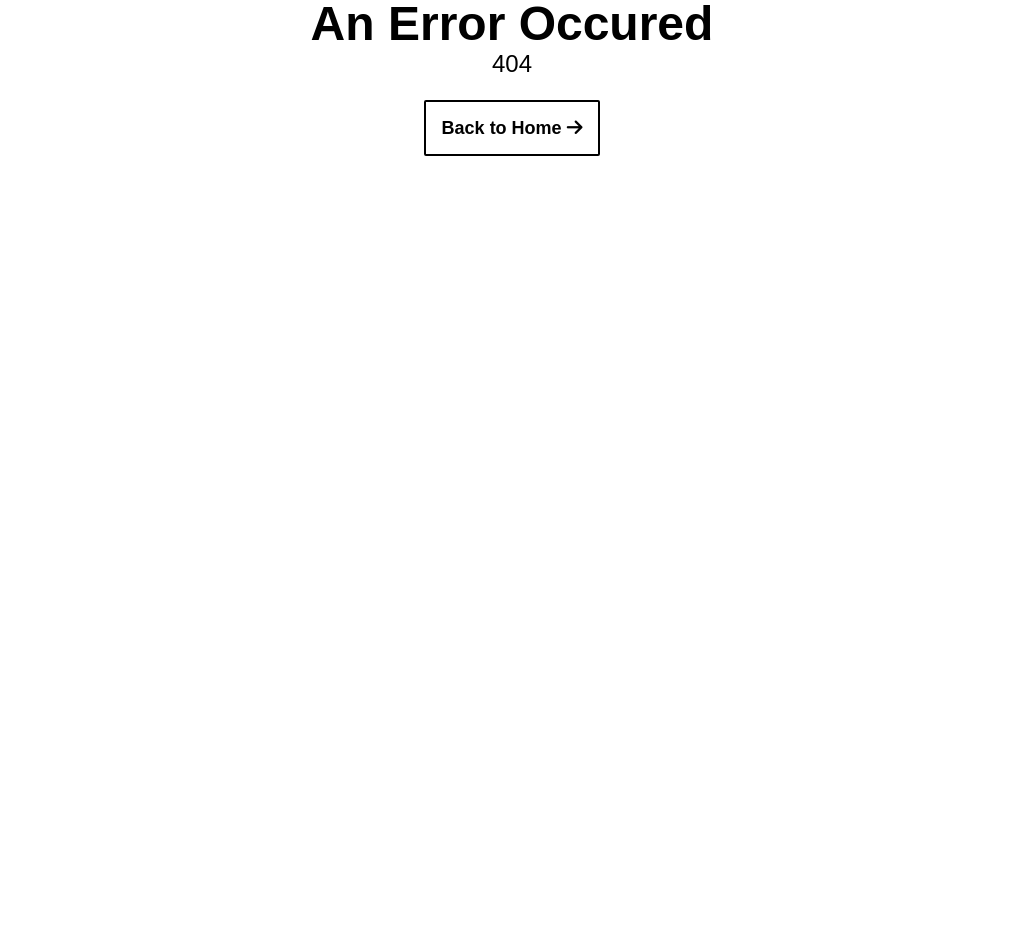
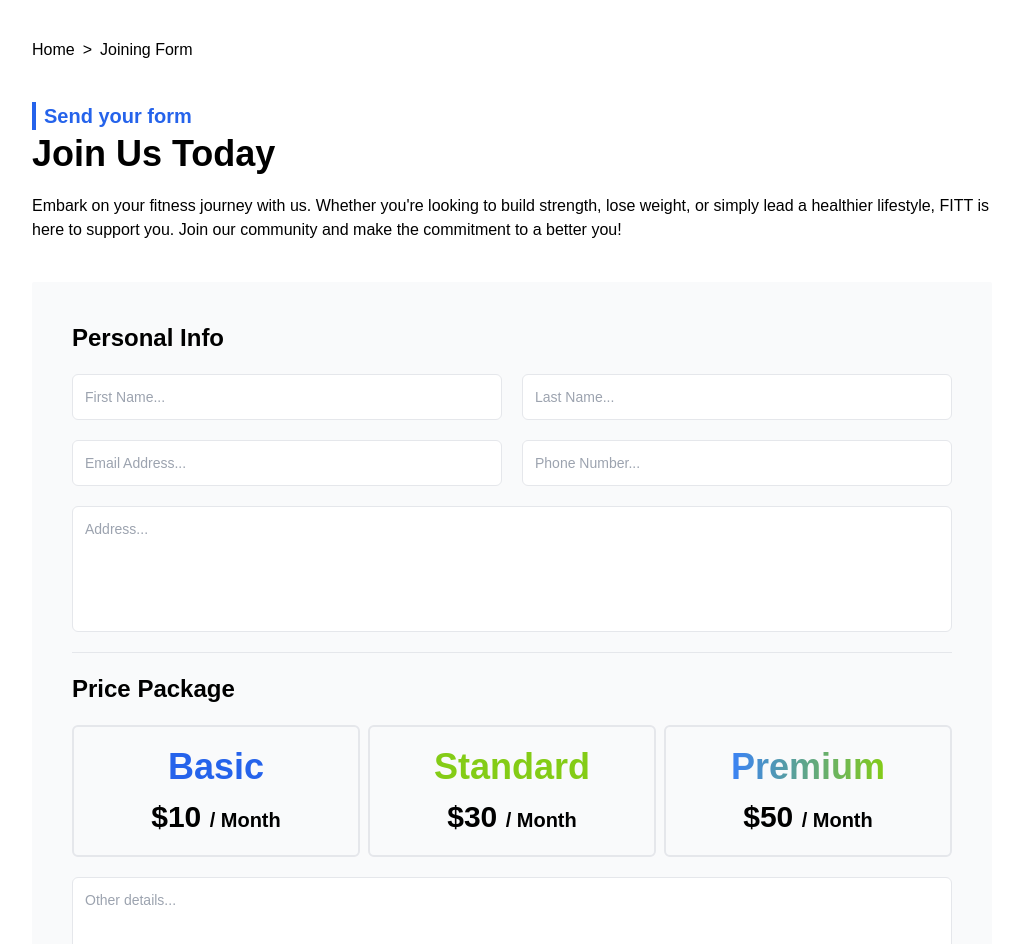
Before and after one commit to srky420/fitness-app-react-tailwind, a React (Create React App) app: page /join in a window 1280 px wide. Before the commit this address had no page. Shown: the part 322-1266 px from the top of the page, without its empty margins (128-1148 px from the left). Before the commit the page ends 800 px from the top, so only its background shows below. Built offline with nearby package versions, Linux system fonts and the light colour scheme.

Commit message:
Add joining form

```diff
--- a/src/components/aboutPage/AboutUs.js
+++ b/src/components/aboutPage/AboutUs.js
@@ -54,8 +54,8 @@ export const AboutUs = () => {
                 {/* Why choose us */}
                 <div className="grid sm:grid-cols-2 gap-5 lg:gap-10 p-5 sm:p-10 lg:p-20 bg-black bg-opacity-90 text-white font-light">
                     {about.whyChooseUs.map((item, index) => (
-                        <div className="text-xs lg:text-sm flex gap-5">
-                            <i class="fa-solid fa-braille text-xl lg:text-2xl"></i>
+                        <div className="text-xs lg:text-sm flex gap-5" key={"chooseUs" + index}>
+                            <i className="fa-solid fa-braille text-xl lg:text-2xl"></i>
                             <p>{item}</p>
                         </div>
                     ))}
--- a/src/components/contactPage/ContactPage.js
+++ b/src/components/contactPage/ContactPage.js
@@ -1,4 +1,4 @@
-import React, { useEffect, useRef } from "react";
+import React from "react";
 import { Link } from "react-router-dom";
 import { contact } from "../data/contact";
 import { MapContainer, TileLayer, Marker, Popup } from "react-leaflet";
--- a/src/components/globals/Navbar.js
+++ b/src/components/globals/Navbar.js
@@ -18,9 +18,9 @@ export const Navbar = () => {
                 <li><NavLink to={"/about"} className="hover:text-lime-500">About</NavLink></li>
                 <li><NavLink to={"/contact"} className="hover:text-lime-500">Contact</NavLink></li>
                 <li>
-                    <a href="#" className="px-5 py-3 rounded-sm bg-lime-400 hover:bg-lime-300 font-semibold text-black">
+                    <Link to={"/join"} className="px-5 py-3 rounded-sm bg-lime-400 hover:bg-lime-300 font-semibold text-black">
                         Join Now
-                    </a>
+                    </Link>
                 </li>
             </ul>
             <Sidebar />
--- a/src/components/globals/Sidebar.js
+++ b/src/components/globals/Sidebar.js
@@ -1,5 +1,5 @@
 import React, { useState } from 'react'
-import { NavLink } from 'react-router-dom';
+import { Link, NavLink } from 'react-router-dom';
 
 
 // Define component
@@ -20,9 +20,10 @@ export const Sidebar = () => {
                                  "fixed top-0 left-0 z-40 bg-gray-100 transition-transform shadow-md h-screen w-screen overflow-auto translate-x-full"}>
             {/* Sidebar btns */}
             <div className="flex justify-between m-3">
-                <a className="px-3 py-2 rounded-sm bg-lime-400 bg-opacity-75 hover:bg-lime-300 font-semibold">
-                    Join Now
-                </a>
+                    <Link to={"/join"} onClick={() => setNavToggle(false)}
+                        className="px-5 py-3 rounded-sm bg-lime-400 hover:bg-lime-300 font-semibold text-black">
+                        Join Now
+                    </Link>
                 <button className="text-2xl" onClick={() => setNavToggle(false)}>
                     <i className="fa-solid fa-close"></i>
                 </button>
--- /dev/null
+++ b/src/components/joinPage/JoinNow.js
@@ -0,0 +1,76 @@
+import React from "react";
+import { Link } from "react-router-dom";
+import { about } from "../data/about";
+
+
+// Define component
+export const JoinNow = () => {
+    return (
+        <section className="font-poppins">
+            <div className="w-full h-40 sm:h-60 lg:h-80 relative">
+                <img src="./img/hero-img.jpg" alt="hero-img" className="block w-full h-full object-cover" />
+                <div className="absolute top-0 left-0 w-full h-full bg-black bg-opacity-50 flex justify-center items-center">
+                    <h1 className="text-4xl xs:text-5xl lg:text-6xl xl:text-7xl mt-5 sm:mt-10 font-bold text-white">Join Now</h1>
+                </div>
+            </div>
+            <div className="container mx-auto font-poppins px-2 lg:px-20 xl:px-40 mt-5 lg:mt-10 mb-20 lg:mb-40">
+                {/* Breadcrumb */}
+                <div className="flex gap-2 text-sm lg:text-base mb-5 lg:mb-10">
+                    <Link to={"/"} className="hover:text-lime-500">Home</Link>
+                    &gt;
+                    <p>Joining Form</p>
+                </div>
+                {/* Header */}
+                <div className="mb-2 lg:mb-5">
+                    <p className="lg:text-xl border-s-4 text-blue-600 border-blue-600 ps-2 font-semibold sm:mb-1">Send your form</p>
+                    <h2 className="text-xl sm:text-2xl lg:text-4xl font-bold">Join Us Today</h2>
+                </div>
+                <p className="text-xs sm:text-sm lg:text-base mb-5 lg:mb-10">{about.cta}</p>
+                {/* Joining form */}
+                <form className="grid grid-cols-2 py-5 p-3 xs:p-5 sm:p-10 bg-gray-50 rounded-sm gap-2 lg:gap-5 w-full text-xs sm:text-sm 2xl:text-base">
+                    {/* Personal info */}
+                    <h2 className="text-lg sm:text-xl lg:text-2xl font-bold col-span-2">Personal Info</h2>
+                    <input type="text" className="outline-none border rounded-md p-3 focus:border-lime-400" placeholder="First Name..." />
+                    <input type="text" className="outline-none border rounded-md p-3 focus:border-lime-400" placeholder="Last Name..." />
+                    <input type="email" className="outline-none border rounded-md p-3 focus:border-lime-400" placeholder="Email Address..." />
+                    <input type="text" className="outline-none border rounded-md p-3 focus:border-lime-400" placeholder="Phone Number..." />
+                    <textarea className="outline-none border rounded-md p-3 resize-none focus:border-lime-400 col-span-2" rows={5} placeholder="Address..."></textarea>
+                    <hr className="col-span-2" />
+                    {/* Price packages */}
+                    <h2 className="text-lg sm:text-xl lg:text-2xl font-bold col-span-2">Price Package</h2>
+                    <div className="grid grid-cols-3 gap-1 sm:gap-2 col-span-2">
+                        <div className="w-full h-full">
+                            <input type="radio" className="hidden peer" id="basic" name="package" />
+                            <label className="block w-full p-2 sm:p-5 border-2 rounded-md hover:cursor-pointer group peer-checked:border-lime-500 text-center h-full" for="basic">
+                                <h2 className="text-base xs:text-xl sm:text-2xl lg:text-4xl font-bold mb-3 text-blue-600">Basic</h2>
+                                <h2 className="text-2xl lg:text-3xl font-semibold">$10 <span className="text-base xs:text-lg lg:text-xl">/ Month</span></h2>
+                            </label>
+                        </div>
+                        <div className="w-full">
+                            <input type="radio" className="hidden peer" id="standard" name="package" />
+                            <label className="block w-full p-2 sm:p-5 border-2 rounded-md hover:cursor-pointer group peer-checked:border-lime-500 text-center" for="standard">
+                                <h2 className="text-base xs:text-xl sm:text-2xl lg:text-4xl font-bold mb-3 text-lime-500">Standard</h2>
+                                <h2 className="text-2xl lg:text-3xl font-semibold">$30 <span className="text-base xs:text-lg lg:text-xl">/ Month</span></h2>
+                            </label>
+                        </div>
+                        <div className="w-full">
+                            <input type="radio" className="hidden peer" id="premium" name="package" />
+                            <label className="block w-full p-2 sm:p-5 border-2 rounded-md hover:cursor-pointer group peer-checked:border-lime-500 text-center" for="premium">
+                                <h2 className="text-base xs:text-xl sm:text-2xl lg:text-4xl font-bold mb-3">
+                                    <span className="bg-gradient-to-r from-blue-500 to-lime-500 bg-clip-text text-transparent">Premium</span>
+                                </h2>
+                                <h2 className="text-2xl lg:text-3xl font-semibold">$50 <span className="text-base xs:text-lg lg:text-xl">/ Month</span></h2>
+                            </label>
+                        </div>
+                    </div>
+                    <textarea className="outline-none border rounded-md p-3 resize-none focus:border-lime-400 col-span-2" rows={5} placeholder="Other details..."></textarea>
+                    <hr className="col-span-2" />
+                    <button
+                        className="ms-auto w-fit col-span-2 px-3 lg:px-4 py-2 lg:py-3 my-1 border-2 rounded-md lg:text-lg font-semibold bg-white text-black hover:border-lime-400 hover:bg-lime-400">
+                        Join Now <i className="fa-solid fa-arrow-right"></i>
+                    </button>
+                </form>
+            </div>
+        </section>
+    )
+}
--- a/src/components/landingPage/Testimonials.js
+++ b/src/components/landingPage/Testimonials.js
@@ -6,10 +6,6 @@ import { testimonials } from "../data/testimonials";
 export const Testimonials = () => {
 
     const [current, setCurrent] = useState(0);
-
-    const handleChange = () => {
-        setCurrent(prev => prev === 3 ? 0 : prev =+ 1)
-    }
 
     return (
         <section className="py-10 lg:py-20 bg-gray-50">
@@ -29,11 +25,11 @@ export const Testimonials = () => {
                                 <h2 className="text-lg lg:text-xl font-bold mb-1">{item.name}</h2>
                                 <p className="text-xs sm:text-sm lg:text-base mb-1">{item.message}</p>
                                 <p className="text-xs sm:text-sm lg:text-base text-yellow-500 text-end">
-                                    <i class="fa-solid fa-star"></i>
-                                    <i class="fa-solid fa-star"></i>
-                                    <i class="fa-solid fa-star"></i>
-                                    <i class="fa-solid fa-star"></i>
-                                    <i class="fa-solid fa-star"></i>
+                                    <i className="fa-solid fa-star"></i>
+                                    <i className="fa-solid fa-star"></i>
+                                    <i className="fa-solid fa-star"></i>
+                                    <i className="fa-solid fa-star"></i>
+                                    <i className="fa-solid fa-star"></i>
                                 </p>
                             </div>
                             <div className="absolute top-5 left-5 text-4xl">
--- a/src/index.js
+++ b/src/index.js
@@ -11,6 +11,7 @@ import { Trainers } from './components/trainersPage/Trainers';
 import { PricingPage } from './components/pricingPage/PricingPage';
 import { AboutUs } from './components/aboutPage/AboutUs';
 import { ContactPage } from './components/contactPage/ContactPage';
+import { JoinNow } from './components/joinPage/JoinNow';
 
 
 // Define router
@@ -43,6 +44,10 @@ const router = createBrowserRouter([
       {
         path: '/contact',
         element: <ContactPage />
+      },
+      {
+        path: '/join',
+        element: <JoinNow />
       }
     ]
   }
```
